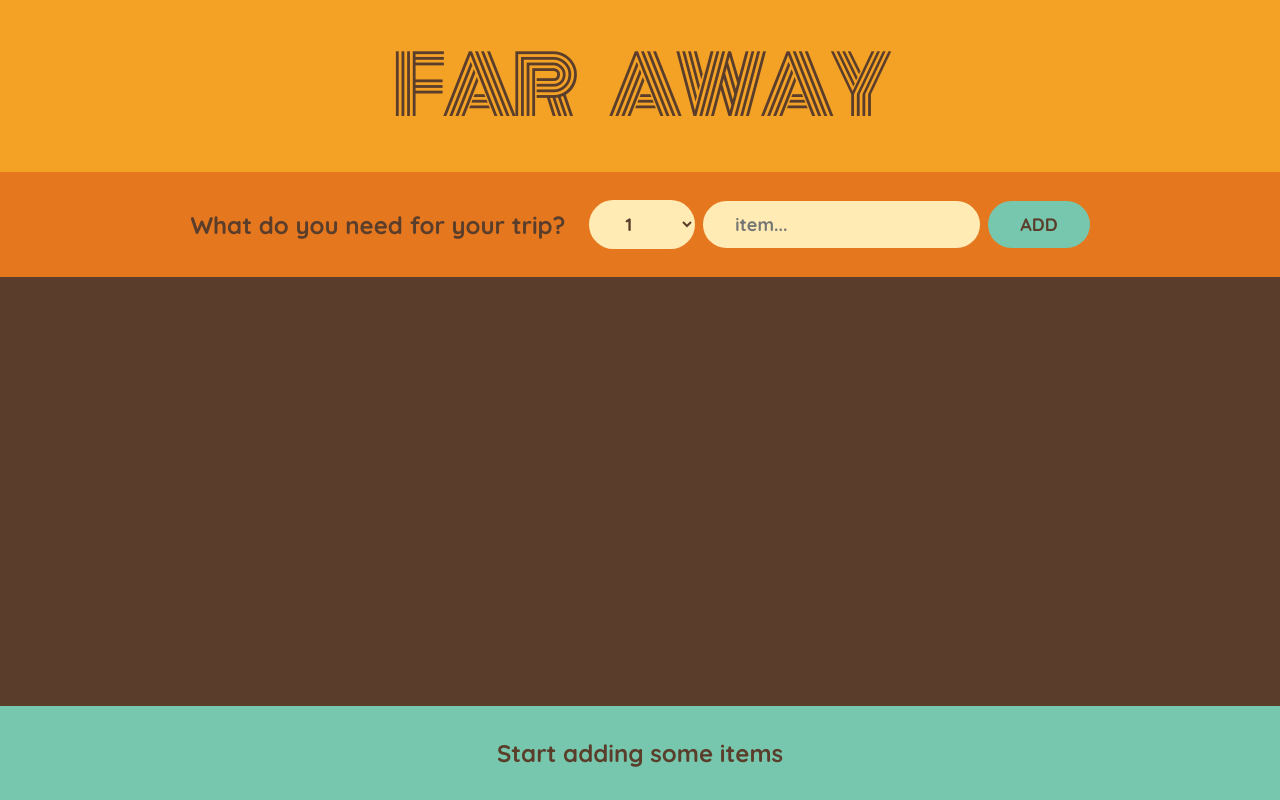
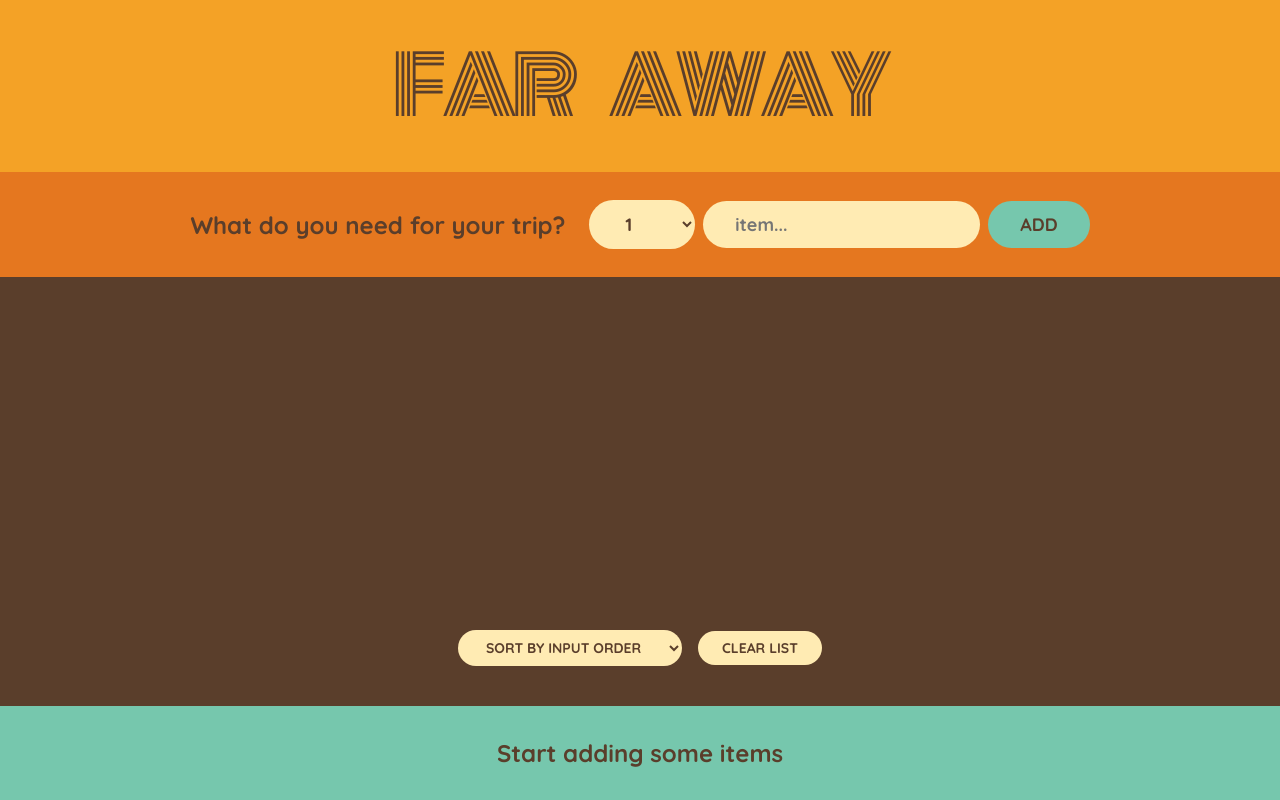
Before and after one commit to theAugust1st/travelListCheck, a React (Create React App) app: page / in a window 1280 px wide. Built offline with nearby package versions, Linux system fonts and the light colour scheme.

Commit message:
adding sort and clear

```diff
--- a/src/components/App.js
+++ b/src/components/App.js
@@ -9,7 +9,6 @@ function App() {
     setItems((items) => [...items, item]);
   }
   function handleDelete(id) {
-    console.log(id);
     setItems(items.filter((item) => item.id !== id));
   }
   function handleChecked(id) {
@@ -19,6 +18,10 @@ function App() {
       )
     );
   }
+  function handleClearButton() {
+    const confirmed = window.confirm("Are you sure you want to delete all items?");
+    if (confirmed)setItems([]);
+  }
   return (
     <div className="app">
       <Logo />
@@ -27,8 +30,9 @@ function App() {
         items={items}
         onDelete={handleDelete}
         onChecked={handleChecked}
+        onReset={handleClearButton}
       />
-      <Stats items={items}/>
+      <Stats items={items} />
     </div>
   );
 }
--- a/src/components/PakingList.js
+++ b/src/components/PakingList.js
@@ -1,25 +1,62 @@
-import React from "react";
+import React, { useState } from "react";
 
-function PakingList({ items, onDelete, onChecked}) {
+function PakingList({ items, onDelete, onChecked,onReset }) {
+  const [sortBy, setSortBy] = useState("input");
+  function handleSelect(e) {
+    setSortBy(e.target.value);
+  }
+
   const initialItems = [
     { id: 1, description: "Passports", quantity: 2, packed: false },
     { id: 2, description: "Socks", quantity: 12, packed: false },
   ];
-
+  let sortedList;
+  if (sortBy === "input") sortedList = items;
+  if (sortBy === "description") {
+    sortedList = items
+      .slice()
+      .sort((a, b) => a.description.localeCompare(b.description));
+  }
+  if (sortBy === "packed") {
+    sortedList = items
+      .slice()
+      .sort((a, b) => Number(a.packed) - Number(b.packed));
+  }
   return (
     <div className="list">
       <ul>
-        {items.map((item) => {
-          return <Item key={item.id} onDelete={onDelete} item={item} onChecked={onChecked} />;
+        {sortedList.map((item) => {
+          return (
+            <Item
+              key={item.id}
+              onDelete={onDelete}
+              item={item}
+              onChecked={onChecked}
+            />
+          );
         })}
       </ul>
+      <div className="actions">
+        <select value={sortBy} onChange={handleSelect}>
+          <option value="input">Sort by input order</option>
+          <option value="description">Sort by description</option>
+          <option value="packed">Sort by packed </option>
+        </select>
+        <button className="btn" onClick={()=>onReset()}>
+          Clear list
+        </button>
+      </div>
     </div>
   );
 }
-function Item({ item, onDelete,onChecked }) {
+function Item({ item, onDelete, onChecked }) {
   return (
     <li>
-      <input type="checkbox" checked={item.packed} onChange={()=>onChecked(item.id)} />
+      <input
+        type="checkbox"
+        checked={item.packed}
+        onChange={() => onChecked(item.id)}
+      />
       <span style={item.packed ? { textDecoration: "line-through" } : {}}>
         {item.quantity} {""}
         {item.description}
```
